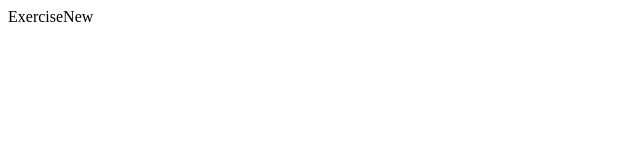
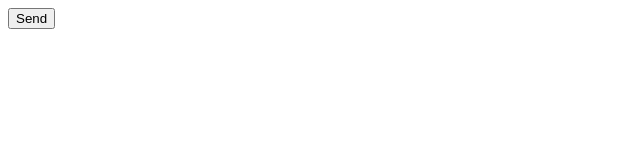
Before and after one commit to davidMoraFront/learn-react, a React (Create React App) app: page /exercise/new in a window 1280 px wide. Shown: the top 160 px of the page, without its empty margins (0-640 px from the left). Built offline with nearby package versions, Linux system fonts and the light colour scheme.

Commit message:
add event

```diff
--- a/src/pages/ExerciseNew.js
+++ b/src/pages/ExerciseNew.js
@@ -1,8 +1,12 @@
 import React from "react";
 
 class ExerciseNew extends React.Component {
+  handleClick = () => {
+    console.log("Clicked");
+  };
+
   render() {
-    return "ExerciseNew";
+    return <button onClick={this.handleClick}>Send</button>;
   }
 }
 
```
